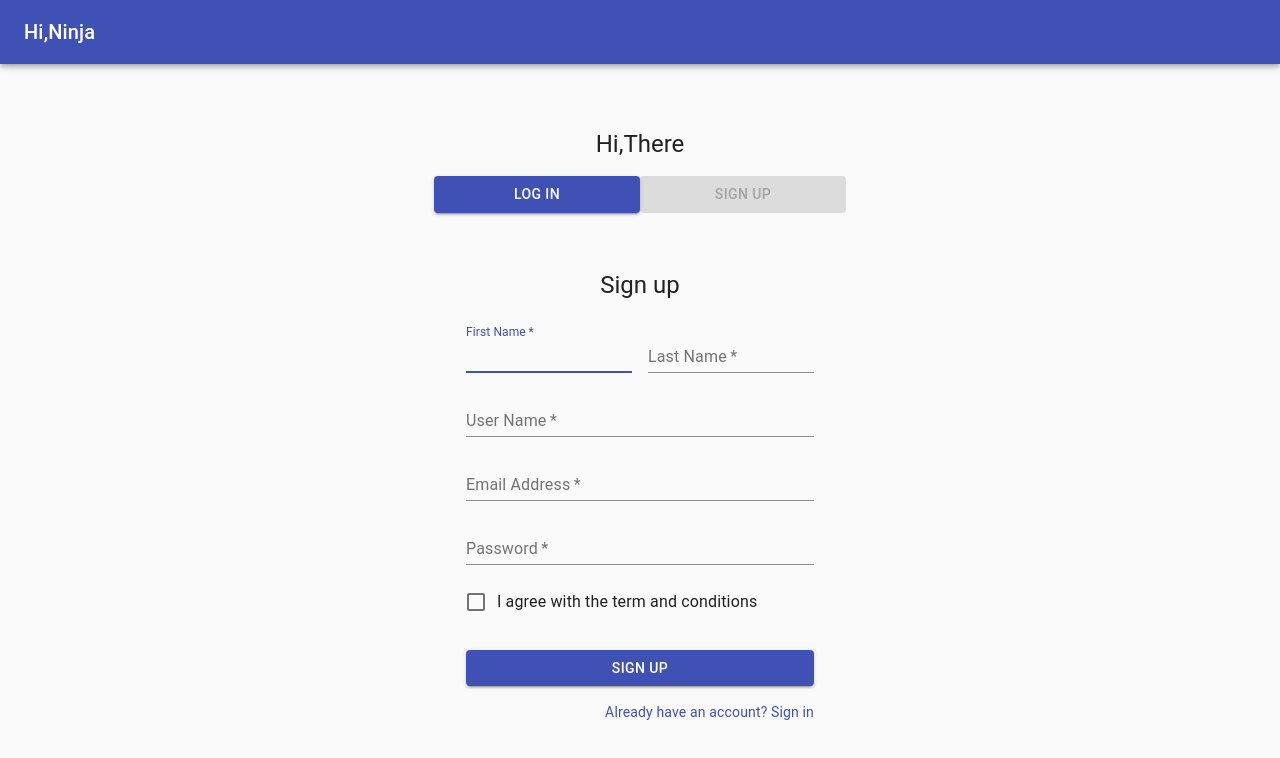
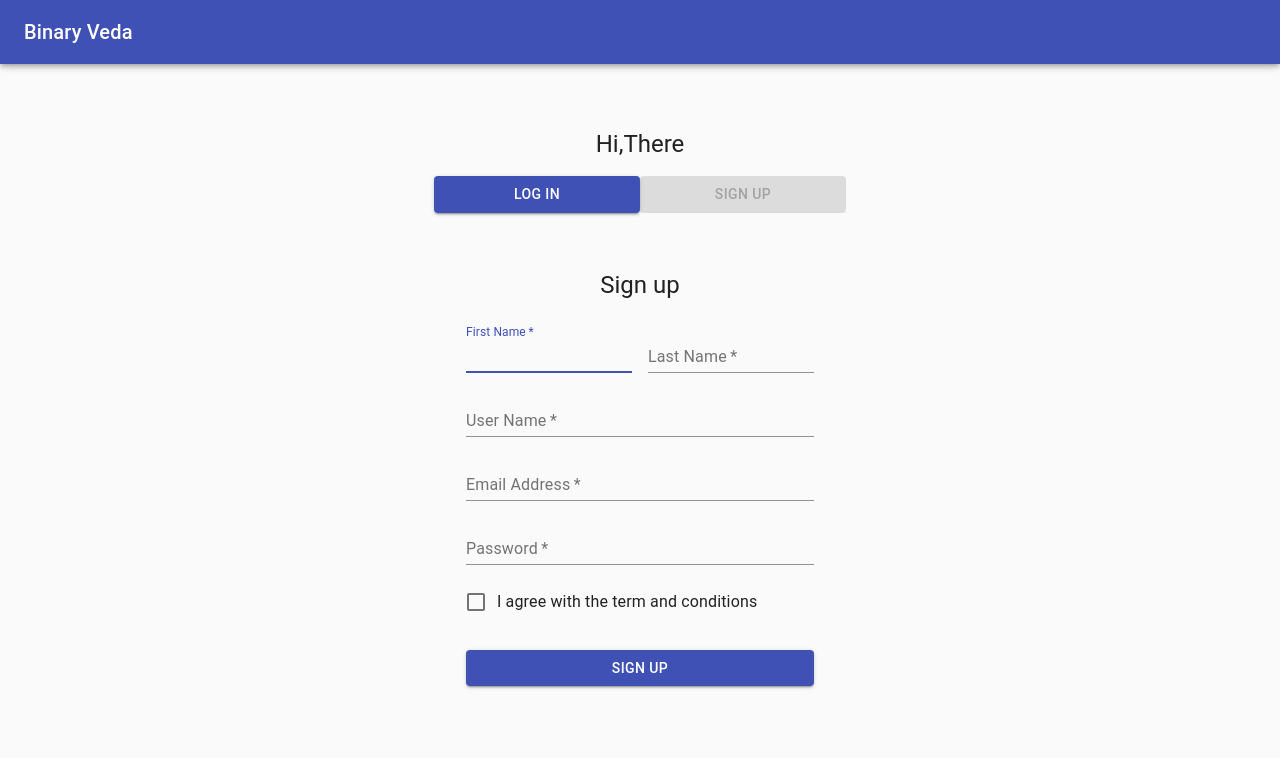
Before and after one commit to secreterror/client, a React (Create React App) app: page / in a window 1280 px wide. Both pictures are taken after a click on the button "SIGN UP". Shown: the top 758 px of the page. Built offline with nearby package versions, Linux system fonts and the light colour scheme.

Commit message:
changed app bar title and removed forgotpassword

```diff
--- a/src/component/appbar/AppBar.js
+++ b/src/component/appbar/AppBar.js
@@ -42,7 +42,7 @@ export default function AppBar() {
           ) : (
             <></>
           )}
-          <Typography variant="h6" style={{flexGrow:1}}>Hi,Ninja</Typography>
+          <Typography variant="h6" style={{flexGrow:1}}>Binary Veda</Typography>
 
           {loggedIn ? (
             <IconButton aria-label="logout" onClick={handleLogout}>
--- a/src/component/signup/SignUp.js
+++ b/src/component/signup/SignUp.js
@@ -258,13 +258,13 @@ export default function SignUp() {
           >
             Sign Up
           </Button>
-          <Grid container justify="flex-end">
+          {/* <Grid container justify="flex-end">
             <Grid item>
               <Link to="/login" variant="body2">
                 Already have an account? Sign in
               </Link>
             </Grid>
-          </Grid>
+          </Grid> */}
         </form>
       </div>
     </Container>
```
